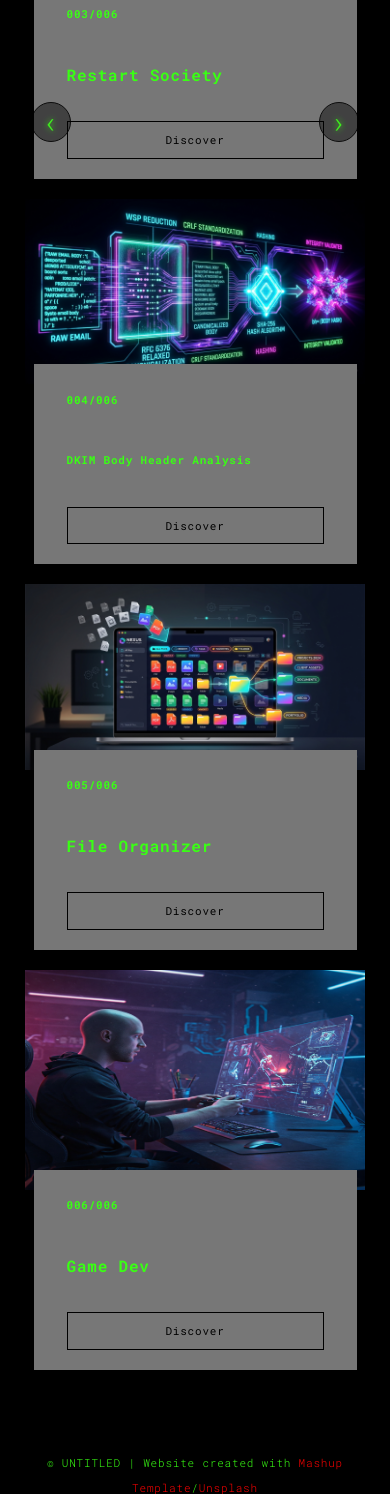
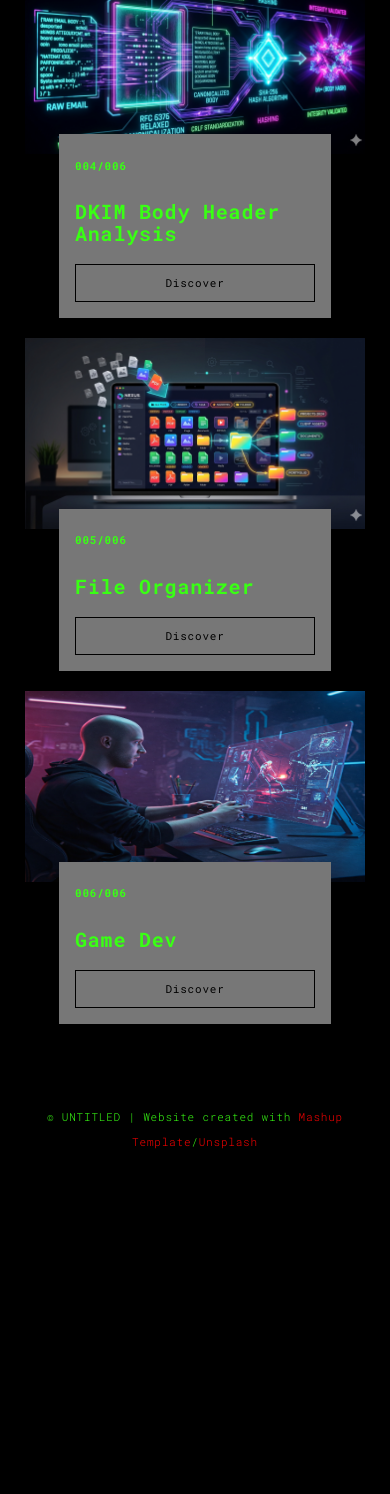
Before and after one commit to cainepavl/portfo, a Flask app: page /works.html in a window 390 px wide. Shown: the part 1368-2862 px from the top of the page. After the commit the page ends 2517 px from the top, so only its background shows below. Run offline with Flask 3, Linux system fonts and the light colour scheme; some libraries are stand-ins or nearby versions.

Commit message:
Simplify carousel to 1 project per slide on all viewports
Replaces responsive JS rebuild with plain HTML: each project is its
own carousel .item using col-xs-12 col-sm-8 col-sm-offset-2 so the
card is centred on desktop and full-width on mobile without any JS.
Removes the buildCarousel/resize logic; keeps swipe support only.

Co-Authored-By: Claude Sonnet 4.6 <noreply@anthropic.com>

```diff
--- a/templates/works.html
+++ b/templates/works.html
@@ -19,21 +19,16 @@
 
 <link href="./static/main.3f6952e4.css" rel="stylesheet">
 <style>
-  .projects-carousel .col-sm-4 img {
+  .projects-carousel img {
     width: 100%;
     aspect-ratio: 16 / 9;
     object-fit: cover;
-  }
-  .projects-carousel .card-container h3 {
-    font-size: 16px;
-    white-space: nowrap;
-    overflow: hidden;
   }
   .projects-carousel .card-container {
     display: flex;
     flex-direction: column;
     justify-content: space-between;
-    height: 200px;
+    padding: 16px;
     margin-top: -20px;
     position: relative;
     z-index: 1;
@@ -46,10 +41,7 @@
   .projects-carousel .carousel-control:focus {
     color: #39ff14;
   }
-
-  /* Bundled CSS sets display:none on carousel-control at mobile widths.
-     Override so arrows are always reachable, and pull them inside the
-     carousel edge (bundle also applies right:-12px which clips them). */
+  /* Bundled CSS hides carousel controls on mobile — override. */
   @media (max-width: 767px) {
     .projects-carousel .carousel-control {
       display: flex !important;
@@ -67,6 +59,11 @@
     }
     .projects-carousel .left.carousel-control  { left: 6px;  right: auto; }
     .projects-carousel .right.carousel-control { right: 6px; left: auto;  }
+  }
+  @media (min-width: 768px) {
+    .projects-carousel .card-container {
+      padding: 20px 24px 24px;
+    }
   }
 </style>
 </head>
@@ -115,80 +112,91 @@
       <div class="col-md-12">
 
       <div id="myCarousel" class="carousel slide projects-carousel">
-        <!-- Carousel items -->
         <div class="carousel-inner">
             <div class="item active">
               <div class="row">
-                    <div class="col-sm-4">
+                <div class="col-xs-12 col-sm-8 col-sm-offset-2">
                   <a href="./work.html" title="" class="black-image-project-hover">
                     <img src="./static/assets/images/work01-hover.png" alt="" class="img-responsive">
                   </a>
-                      <div class="card-container card-container-lg">
+                  <div class="card-container">
                     <h4>001/006</h4>
                     <h3>Auditor</h3>
                     <a href="./work.html" title="" class="btn btn-default">Discover</a>
                   </div>
                 </div>
-                    <div class="col-sm-4">
+              </div>
+            </div>
+            <div class="item">
+              <div class="row">
+                <div class="col-xs-12 col-sm-8 col-sm-offset-2">
                   <a href="./work.html" title="" class="black-image-project-hover">
                     <img src="./static/assets/images/work02-hover.png" alt="" class="img-responsive">
                   </a>
-                      <div class="card-container card-container-lg">
+                  <div class="card-container">
                     <h4>002/006</h4>
                     <h3>Web Scraper</h3>
                     <a href="./work.html" title="" class="btn btn-default">Discover</a>
                   </div>
                 </div>
-                    <div class="col-sm-4">
+              </div>
+            </div>
+            <div class="item">
+              <div class="row">
+                <div class="col-xs-12 col-sm-8 col-sm-offset-2">
                   <a href="./work.html" title="" class="black-image-project-hover">
                     <img src="./static/assets/images/work-restart-hover.png" alt="" class="img-responsive">
                   </a>
-                      <div class="card-container card-container-lg">
+                  <div class="card-container">
                     <h4>003/006</h4>
                     <h3>Restart Society</h3>
                     <a href="./work.html" title="" class="btn btn-default">Discover</a>
                   </div>
                 </div>
               </div>
-                <!--/row-->
             </div>
-            <!--/item-->
             <div class="item">
               <div class="row">
-                  <div class="col-sm-4">
+                <div class="col-xs-12 col-sm-8 col-sm-offset-2">
                   <a href="./work.html" title="" class="black-image-project-hover">
                     <img src="./static/assets/images/work-dkim-hover.png" alt="" class="img-responsive">
                   </a>
-                    <div class="card-container card-container-lg">
+                  <div class="card-container">
                     <h4>004/006</h4>
-                      <h3 style="font-size: 11px;">DKIM Body Header Analysis</h3>
+                    <h3>DKIM Body Header Analysis</h3>
                     <a href="./work.html" title="" class="btn btn-default">Discover</a>
                   </div>
                 </div>
-                  <div class="col-sm-4">
+              </div>
+            </div>
+            <div class="item">
+              <div class="row">
+                <div class="col-xs-12 col-sm-8 col-sm-offset-2">
                   <a href="./work.html" title="" class="black-image-project-hover">
                     <img src="./static/assets/images/work-files-hover.png" alt="" class="img-responsive">
                   </a>
-                    <div class="card-container card-container-lg">
+                  <div class="card-container">
                     <h4>005/006</h4>
                     <h3>File Organizer</h3>
                     <a href="./work.html" title="" class="btn btn-default">Discover</a>
                   </div>
                 </div>
-                  <div class="col-sm-4">
+              </div>
+            </div>
+            <div class="item">
+              <div class="row">
+                <div class="col-xs-12 col-sm-8 col-sm-offset-2">
                   <a href="./work.html" title="" class="black-image-project-hover">
                     <img src="./static/assets/images/work04-hover.png" alt="" class="img-responsive">
                   </a>
-                    <div class="card-container card-container-lg">
+                  <div class="card-container">
                     <h4>006/006</h4>
                     <h3>Game Dev</h3>
                     <a href="./work.html" title="" class="btn btn-default">Discover</a>
                   </div>
                 </div>
               </div>
-                <!--/row-->
             </div>
-            <!--/item-->
         </div>
         <!--/carousel-inner-->
         <a class="left carousel-control" href="#myCarousel" data-slide="prev">&#8249;</a>
@@ -239,96 +247,23 @@
 --> <script type="text/javascript" src="./static/main.70a66962.js"></script>
 
 <script>
-/* =========================================================
- * Responsive carousel: 3 projects/slide on desktop,
- * 1 project/slide on mobile (< 768 px).
- * Rebuilds .carousel-inner on load and window resize.
- * Also adds touch-swipe support for mobile users.
- * ========================================================= */
+/* Touch swipe: left → next slide, right → prev slide */
 (function () {
-  /* -- 1. Harvest the six project cards once from the original HTML -- */
-  var projectCards = []; /* array of cloned col nodes */
-  var resizeTimer;
-
-  document.addEventListener('DOMContentLoaded', function () {
-    /* Collect every col-sm-4 block in the carousel before we touch anything */
-    var cols = document.querySelectorAll('#myCarousel .carousel-inner .col-sm-4');
-    cols.forEach(function (col) {
-      projectCards.push(col.cloneNode(true));
-    });
-
-    buildCarousel();
-    addSwipeSupport();
-
-    window.addEventListener('resize', function () {
-      clearTimeout(resizeTimer);
-      resizeTimer = setTimeout(buildCarousel, 200);
-    });
-  });
-
-  /* -- 2. Rebuild carousel items for the current viewport width -- */
-  function buildCarousel() {
-    var isMobile = window.innerWidth < 768;
-    var perSlide = isMobile ? 1 : 3;
-    var inner = document.querySelector('#myCarousel .carousel-inner');
-    inner.innerHTML = '';
-
-    for (var i = 0; i < projectCards.length; i += perSlide) {
-      var item = document.createElement('div');
-      item.className = 'item' + (i === 0 ? ' active' : '');
-
-      var row = document.createElement('div');
-      row.className = 'row';
-
-      for (var j = i; j < Math.min(i + perSlide, projectCards.length); j++) {
-        var col = projectCards[j].cloneNode(true);
-
-        /* Swap column class so mobile cards are full-width */
-        if (isMobile) {
-          col.classList.remove('col-sm-4');
-          col.classList.add('col-xs-12');
-        } else {
-          col.classList.remove('col-xs-12');
-          col.classList.add('col-sm-4');
-        }
-        row.appendChild(col);
-      }
-
-      item.appendChild(row);
-      inner.appendChild(item);
-    }
-
-    /* Re-initialise Bootstrap carousel (interval:false = manual only) */
-    if (typeof $ !== 'undefined') {
-      $('#myCarousel').carousel({ interval: false });
-    }
-  }
-
-  /* -- 3. Touch swipe: left swipe → next, right swipe → prev -- */
-  function addSwipeSupport() {
   var el = document.getElementById('myCarousel');
   if (!el) return;
-
-    var startX = 0;
-    var startY = 0;
-
+  var startX = 0, startY = 0;
   el.addEventListener('touchstart', function (e) {
     startX = e.touches[0].clientX;
     startY = e.touches[0].clientY;
   }, { passive: true });
-
   el.addEventListener('touchend', function (e) {
     var dx = e.changedTouches[0].clientX - startX;
     var dy = e.changedTouches[0].clientY - startY;
-
-      /* Only treat as a horizontal swipe when dx dominates */
     if (Math.abs(dx) > Math.abs(dy) && Math.abs(dx) > 30) {
-        if (typeof $ !== 'undefined') {
-          $('#myCarousel').carousel(dx < 0 ? 'next' : 'prev');
-        }
+      var btn = document.querySelector(dx < 0 ? 'a.right.carousel-control' : 'a.left.carousel-control');
+      if (btn) btn.dispatchEvent(new MouseEvent('click', { bubbles: true }));
     }
   }, { passive: true });
-  }
 })();
 </script></body>
 
```
Lines whose indentation alone changed are shown as unchanged.
